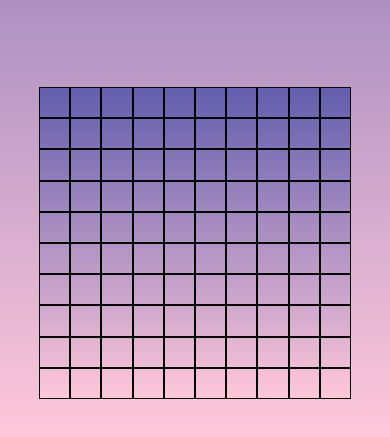
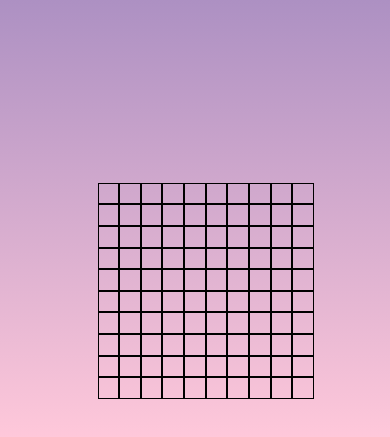
Before and after one commit to ViktoriiaKN/piskvorky, a plain HTML site: page game.html in a window 390 px wide. Shown: the part 405-842 px from the top of the page. Drawn offline with nearby package versions, Linux system fonts and the light colour scheme.

Commit message:
Responsive

```diff
--- a/styles.css
+++ b/styles.css
@@ -39,10 +39,9 @@ overflow: hidden;
 }
 
 .game-container {
-max-width: 80vmin;
 display: grid;
 grid-template-rows: auto 1fr; /* Перший рядок буде автоматичної висоти, другий рядок буде займати залишок простору */
-width: 400px;
+width: 50vw;
 align-items: center;
 margin: 40px;
 }
@@ -187,7 +186,6 @@ text-align: center;
   display: grid;
   grid-template-columns: repeat(10, 1fr); /* 10 однакових стовпців */
   grid-template-rows: repeat(10, 1fr); /* 10 однакових рядків */
-  background-image: linear-gradient(to bottom, #615dad, #ffc8da) ;
 }
 
 .button {
@@ -202,6 +200,6 @@ text-align: center;
 /* Задаємо колір кнопок при наведенні миші */
 .button:hover,
 .button:focus {
-  background-color: rgba(219, 205, 212, 0.4); /* Змінено на кольорове значення з прозорістю */
+  background-color: rgba(219, 205, 212, 0.9); /* Змінено на кольорове значення з прозорістю */
   cursor: pointer;
 }
```
